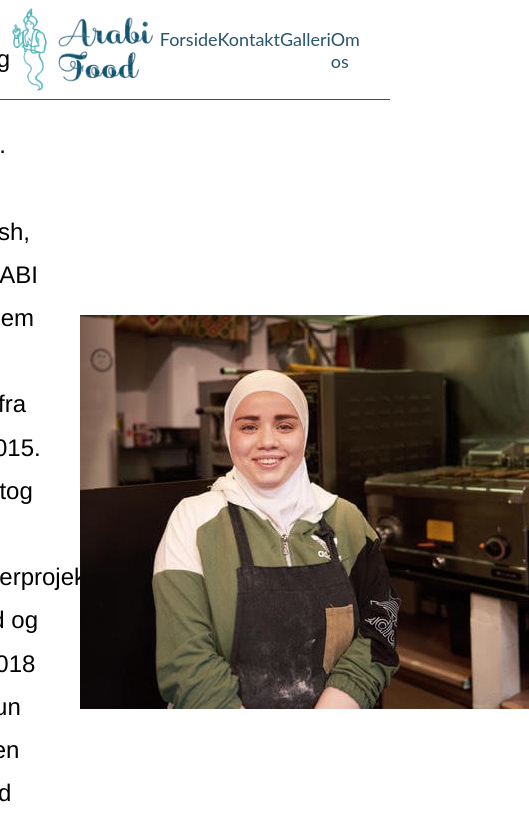
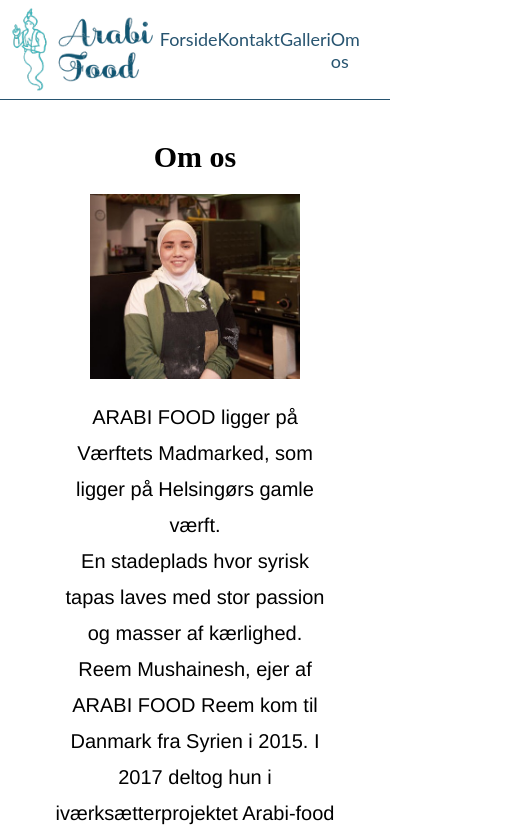
Before and after one commit to rufaidaju/ArabiFoodTapas, a React (Create React App) app: page /about in a window 390 px wide. Shown: the top 829 px of the page, 529 px wide, since content can reach past the window. Built offline with nearby package versions, Linux system fonts and the light colour scheme.

Commit message:
responsive design about os

```diff
--- a/src/App.css
+++ b/src/App.css
@@ -193,25 +193,25 @@
 
 /* - About */
 .about-container {
-  padding: 20px;
+  margin: 20px;
   display: flex;
   flex-direction: column;
-  justify-content: center;
   align-items: center;
-  background-color: white;
-  height: 100vh;
+  height: 100%;
 }
 
 .about-info {
   display: flex;
   align-items: center;
+  justify-content: space-around;
+  width: 90vw;
 }
 
 .about-container p {
-  margin: 0 auto;
-  width: 70%;
+  margin: 10px;
+  width: 80%;
   font-size: 24px;
-  line-height: 1.8em;
+  line-height: 1.5em;
   font-weight: normal;
   font-family: "Helvetica Neue";
 }
@@ -413,10 +413,33 @@
   .cont p {
     font-size: 15px;
   }
+
+  .about-container {
+    display: flex;
+    flex-direction: column;
+    align-items: center;
+  }
+
+  .about-info {
+    flex-direction: column;
+  }
+
+  .about-container p {
+    margin: 0 auto;
+    font-size: 20px;
+    line-height: 1.8em;
+    font-weight: normal;
+    text-align: center;
+    font-family: "Helvetica Neue";
+  }
+  .about-text {
+    order: 1;
+    padding-bottom: 20px;
+    padding-top: 20px;
+  }
 }
 
 @media screen and (max-width: 768px) {
-
   /* body {
     overflow-x: hidden;
   }
@@ -485,8 +508,8 @@
   .footer p {
     text-align: center;
   }
+
+  .about-info img {
+    width: 60%;
+  }
 }
-
-/* .navbar-active{
-  transform: translateX(0%);
-} */
```
